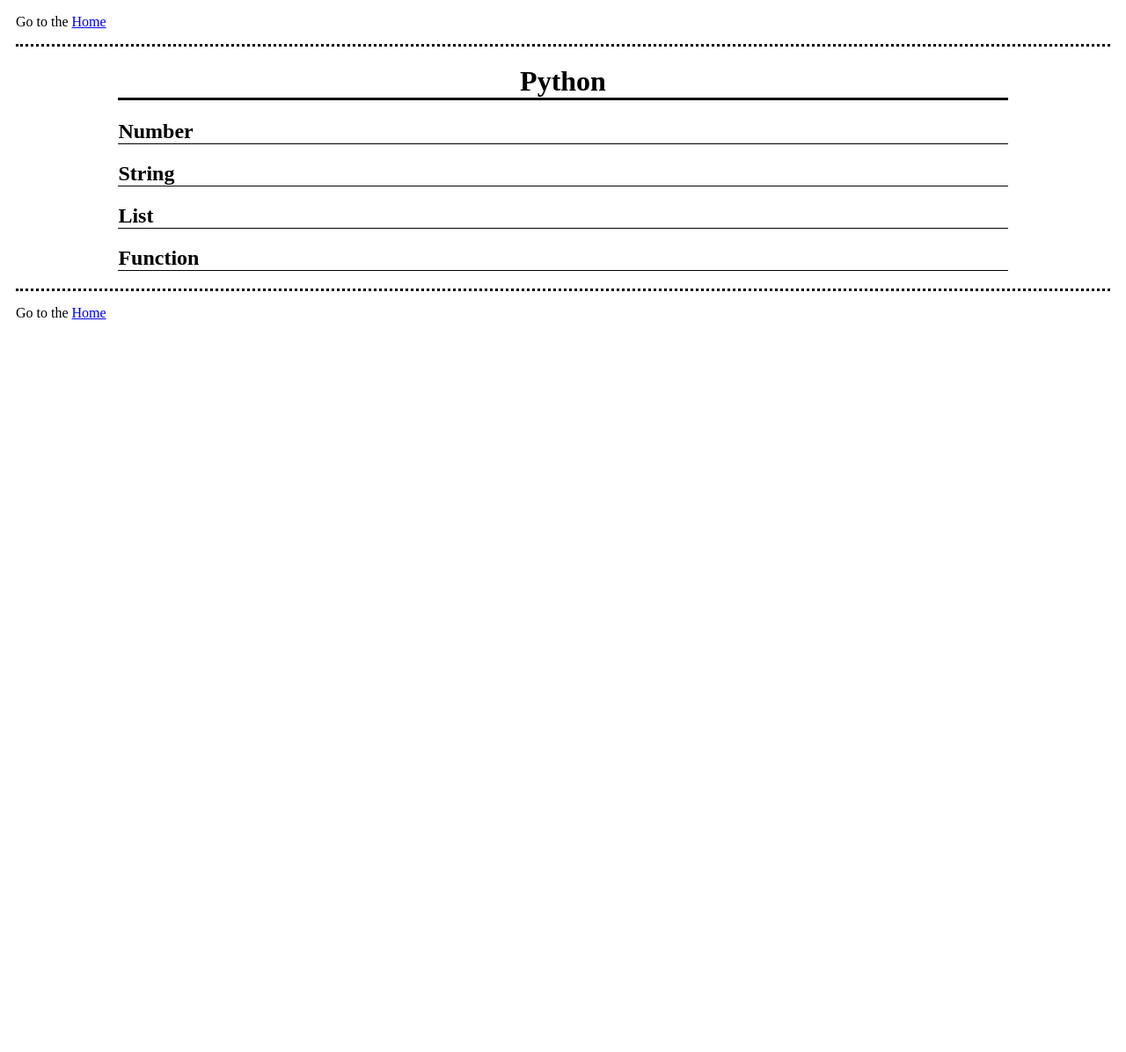
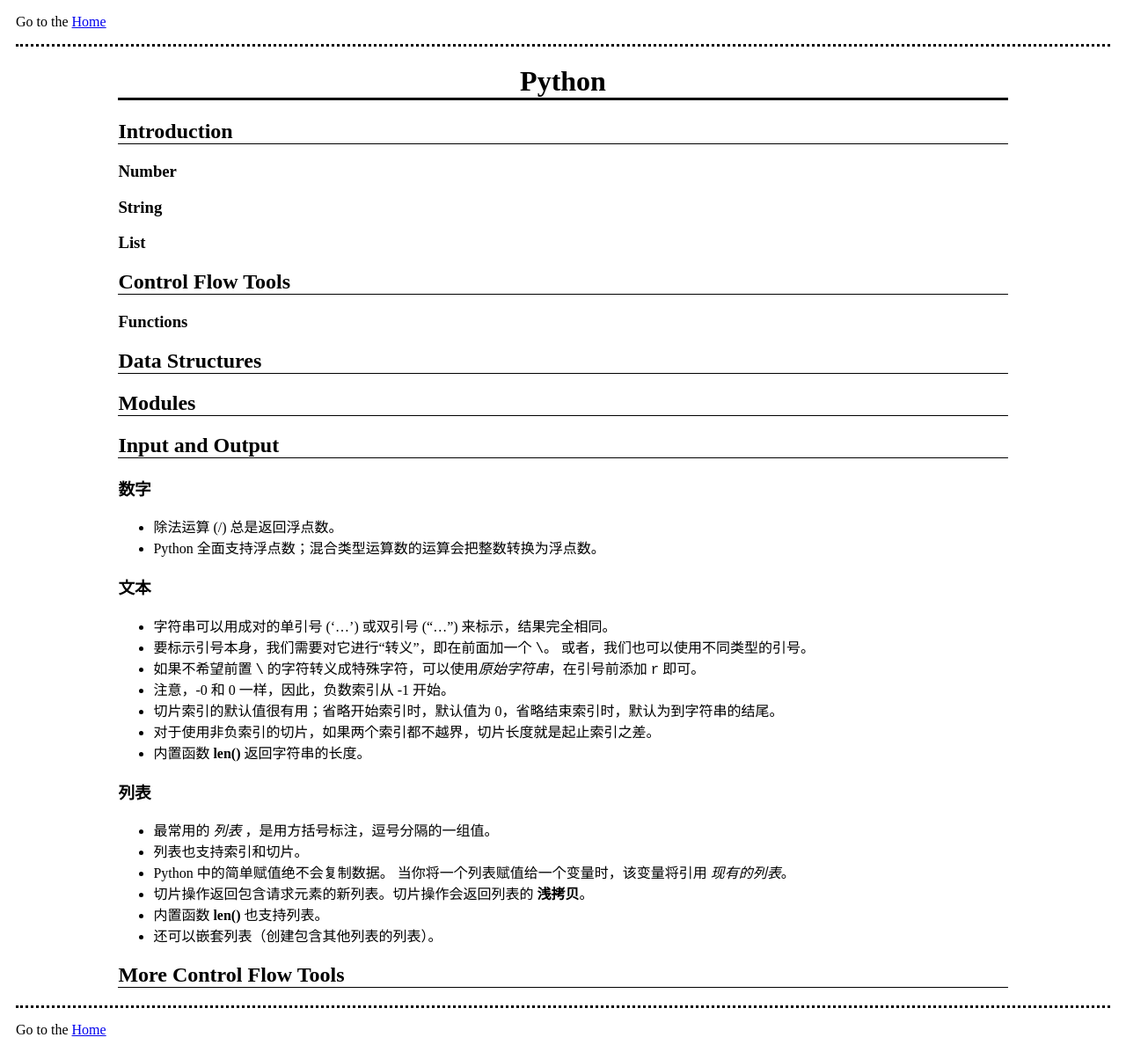
Before and after one commit to WGZ-W/wgz-w.github.io, a Jekyll site: the page built from _posts/Study/2024-11-07-python.md, in a window 1280 px wide. Shown: the whole page at 88% size. Built offline with Jekyll 4.4.1, drawn with Linux system fonts in a browser that asks for light colours; before the commit the page ends 900 px from its top, so only the background shows below that.

Commit message:
machine learning and matrix and python knowledge

```diff
--- a/_posts/Study/2024-11-07-python.md
+++ b/_posts/Study/2024-11-07-python.md
@@ -6,7 +6,46 @@
 
 # Python
 
-## Number
-## String
-## List
-## Function
+
+## Introduction
+### Number
+### String
+### List
+
+
+## Control Flow Tools
+### Functions
+
+
+## Data Structures
+
+
+## Modules
+
+
+## Input and Output
+### 数字
+- 除法运算 (/) 总是返回浮点数。
+- Python 全面支持浮点数；混合类型运算数的运算会把整数转换为浮点数。
+
+
+### 文本
+- 字符串可以用成对的单引号 ('...') 或双引号 ("...") 来标示，结果完全相同。
+- 要标示引号本身，我们需要对它进行“转义”，即在前面加一个 `\`。 或者，我们也可以使用不同类型的引号。
+- 如果不希望前置 `\` 的字符转义成特殊字符，可以使用*原始字符串*，在引号前添加 `r` 即可。
+- 注意，-0 和 0 一样，因此，负数索引从 -1 开始。
+- 切片索引的默认值很有用；省略开始索引时，默认值为 0，省略结束索引时，默认为到字符串的结尾。
+- 对于使用非负索引的切片，如果两个索引都不越界，切片长度就是起止索引之差。
+- 内置函数 **len()** 返回字符串的长度。
+
+
+### 列表
+- 最常用的 *列表* ，是用方括号标注，逗号分隔的一组值。
+- 列表也支持索引和切片。
+- Python 中的简单赋值绝不会复制数据。 当你将一个列表赋值给一个变量时，该变量将引用 *现有的列表*。
+- 切片操作返回包含请求元素的新列表。切片操作会返回列表的 **浅拷贝**。
+- 内置函数 **len()** 也支持列表。
+- 还可以嵌套列表（创建包含其他列表的列表）。
+
+
+## More Control Flow Tools
```
Also changed, not shown: _posts/Study/2024-10-30-machine-learning.md (+31 -0 lines), _posts/Study/2024-10-30-matrix.md (+9 -0 lines).
